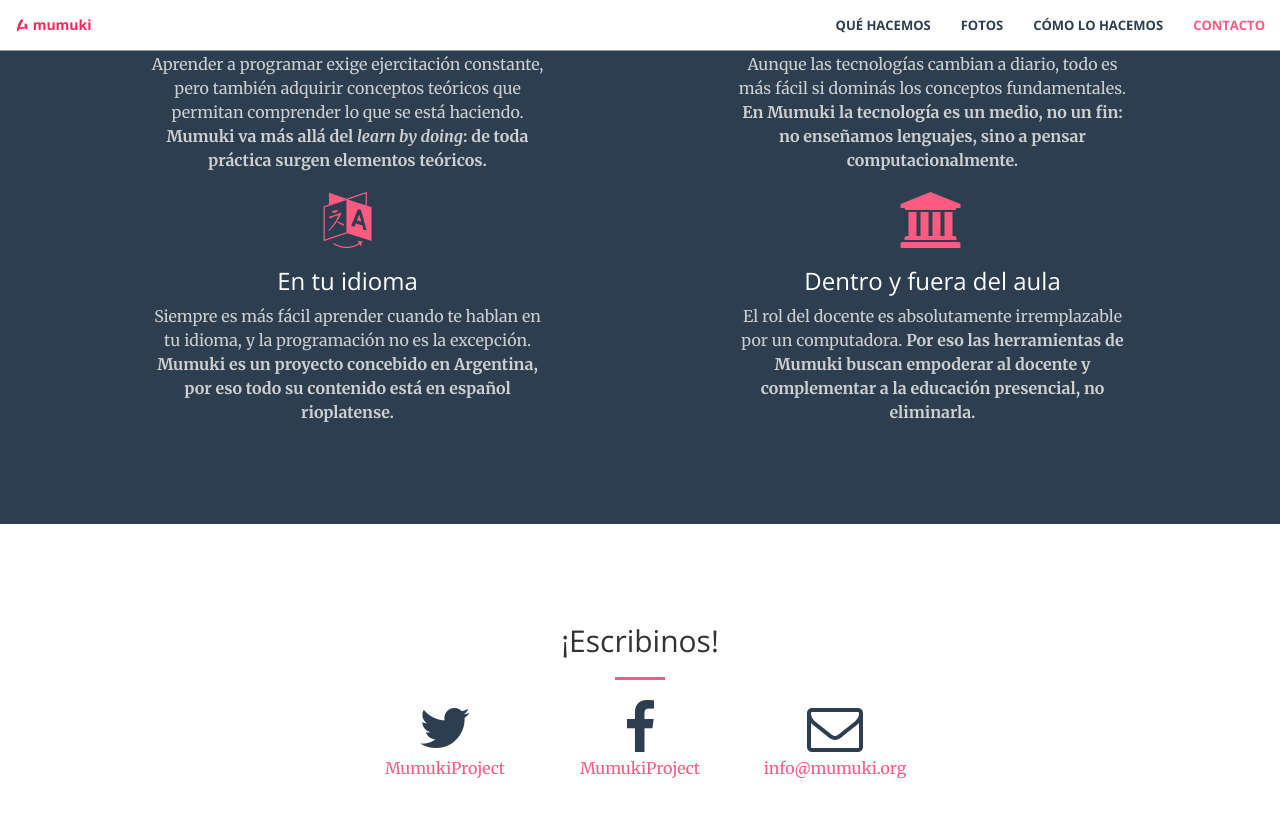
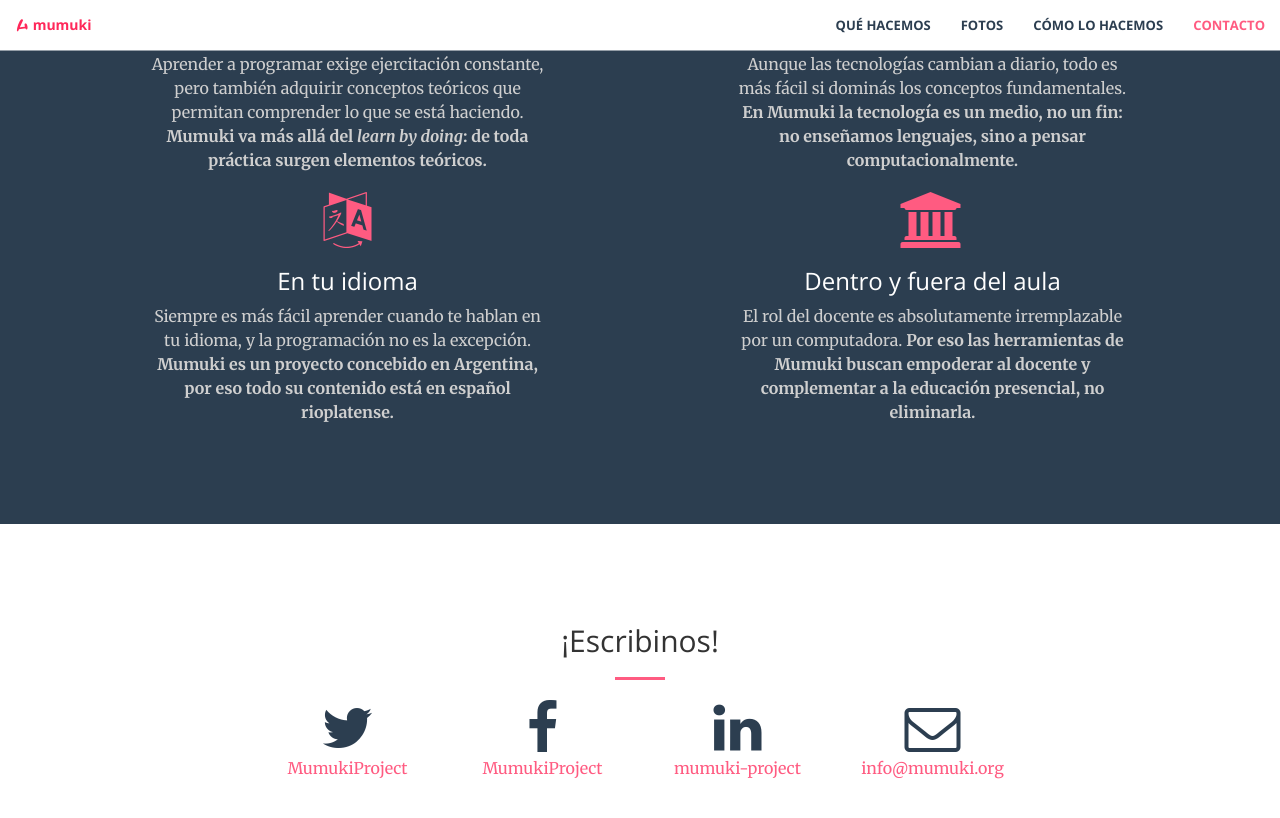
Before and after one commit to mumuki/mumuki.github.io, a Jekyll site: the page built from index.html, in a window 1280 px wide and 900 px high, scrolled down 2926 px. Shown: the top 818 px of the window. Built offline with Jekyll 4.4.1, drawn with Linux system fonts in a browser that asks for light colours; the list of posts is cut into pages by our own code.

Commit message:
Add linkedin contact

```diff
--- a/_config.yml
+++ b/_config.yml
@@ -10,6 +10,7 @@
 
 twitter_username: MumukiProject
 facebook_username:  MumukiProject
+linkedin_username:  mumuki-project
 medium_username:  MumukiProject
 github_username:  mumuki
 
--- a/_includes/contact.html
+++ b/_includes/contact.html
@@ -7,7 +7,7 @@
             </div>
         </div>
         <div class="row">
-            <div class="col-lg-2 col-lg-offset-3 text-center">
+            <div class="col-lg-2 col-lg-offset-2 text-center">
                 <a href="https://twitter.com/{{ site.twitter_username }}">
                     <i class="fa fa-twitter fa-3x wow bounceIn" data-wow-delay=".1s"></i>
                     <p>{{ site.twitter_username }}</p>
@@ -20,6 +20,12 @@
                 </a>
             </div>
             <div class="col-lg-2 text-center">
+                <a href="https://linkedin.com/company/{{ site.linkedin_username }}">
+                    <i class="fa fa-linkedin fa-3x wow bounceIn" data-wow-delay=".1s"></i>
+                    <p>{{ site.linkedin_username }}</p>
+                </a>
+            </div>
+            <div class="col-lg-2 text-center">
                 <a href="mailto:{{ site.email }}">
                 <i class="fa fa-envelope-o fa-3x wow bounceIn" data-wow-delay=".1s"></i>
                     <p>{{ site.email }}</p>
--- a/_sass/_carousel.scss
+++ b/_sass/_carousel.scss
@@ -103,7 +103,7 @@
     color: #ffffff;
     text-align: center;
     background: rgba(44, 62, 80, 0.7);
-    border: 3px solid rgba(44, 62, 80);
+    border: 3px solid rgb(44, 62, 80);
     -webkit-border-radius: 23px;
     -moz-border-radius: 23px;
     border-radius: 23px;
```
